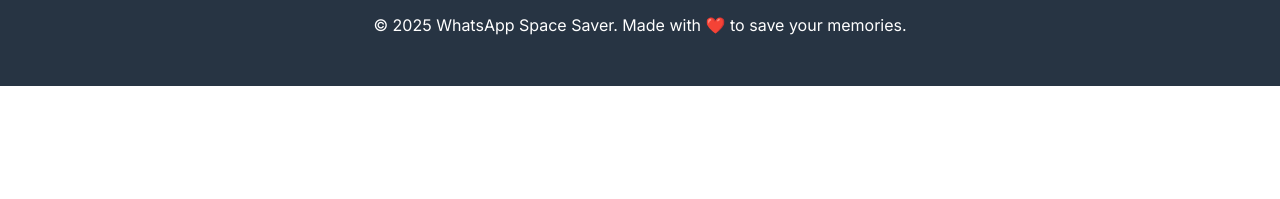
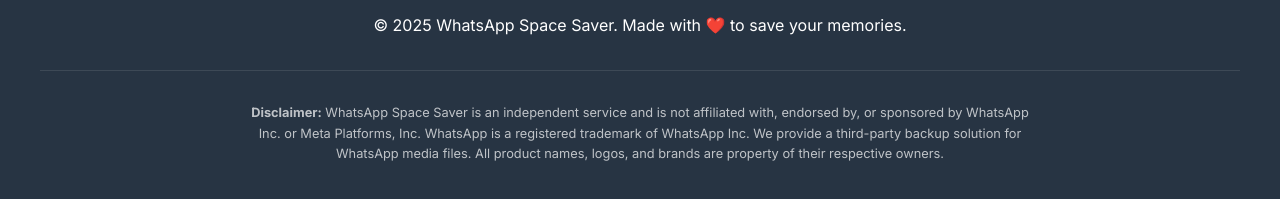
Before and after one commit to Panyin/whatsapp-space-saver, a plain HTML site: page index.html in a window 1280 px wide. Shown: the part 4236-4435 px from the top of the page. Before the commit the page ends 4322 px from the top, so only its background shows below. Drawn offline with Linux system fonts and the light colour scheme.

Commit message:
Update index.html - Disclaimer
Disclaimer added

```diff
--- a/index.html
+++ b/index.html
@@ -882,6 +882,12 @@
             </div>
 
             <p>&copy; 2025 WhatsApp Space Saver. Made with ❤️ to save your memories.</p>
+            <!-- Legal Disclaimer -->
+            <div style="margin-top: 2rem; padding-top: 2rem; border-top: 1px solid rgba(255,255,255,0.1);">
+                <p style="font-size: 0.8rem; opacity: 0.7; max-width: 800px; margin: 0 auto; line-height: 1.6;">
+                    <strong>Disclaimer:</strong> WhatsApp Space Saver is an independent service and is not affiliated with, endorsed by, or sponsored by WhatsApp Inc. or Meta Platforms, Inc. WhatsApp is a registered trademark of WhatsApp Inc. We provide a third-party backup solution for WhatsApp media files. All product names, logos, and brands are property of their respective owners.
+                </p>
+            </div>
         </div>
     </footer>
 
```
